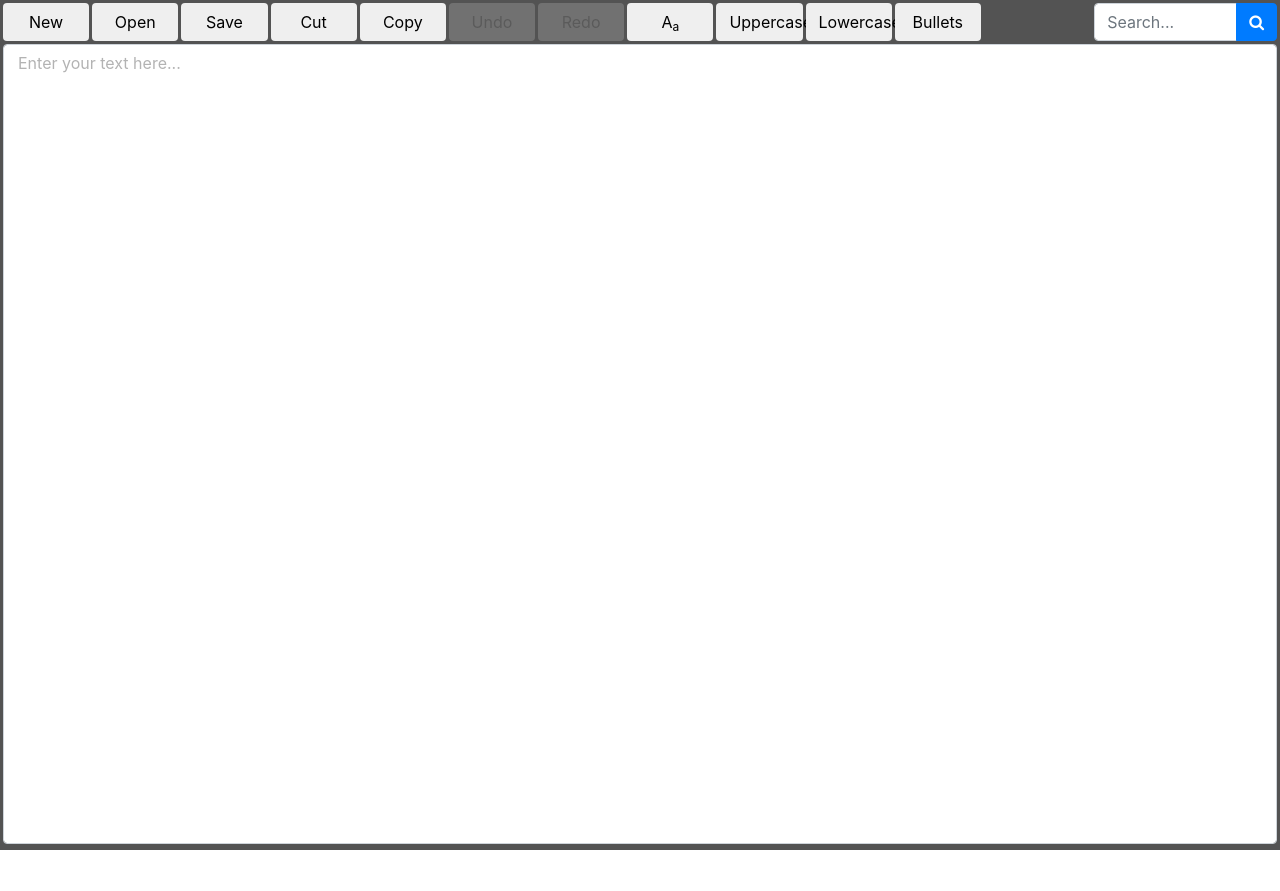
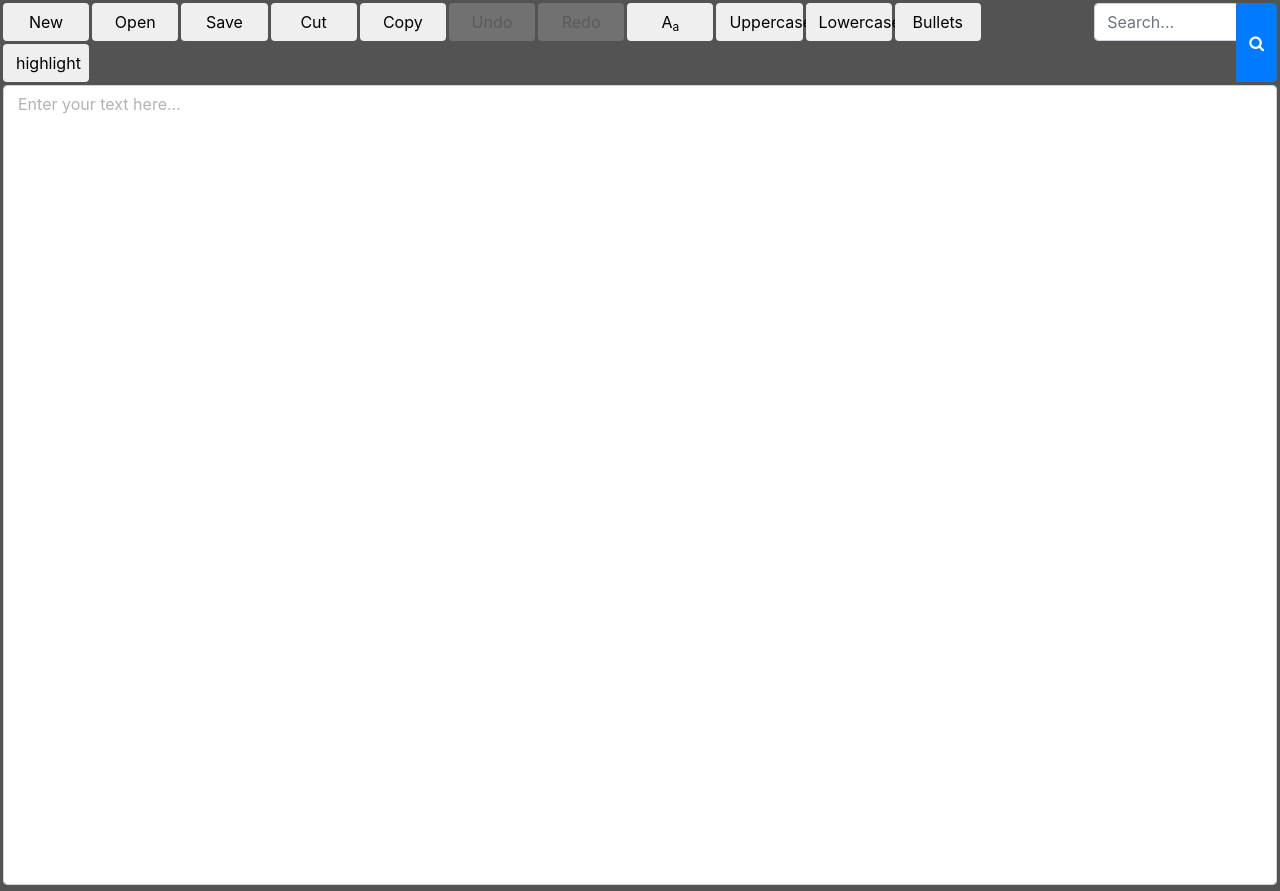
Before and after one commit to yuvanpradeep/Supernovans, a plain HTML site: page TEXTEDITOR/Front.html in a window 1280 px wide. Before the commit the page ends 850 px from the top, so only its background shows below. Drawn offline with nearby package versions, Linux system fonts and the light colour scheme.

Commit message:
US #10 Task 36 Code for highlighting the text

```diff
--- a/TEXTEDITOR/Front.html
+++ b/TEXTEDITOR/Front.html
@@ -25,6 +25,7 @@
 					<button class="col-md-1 btnStyle btn btn-default" onclick="upperCase()">Uppercase</button>
 					<button class="col-md-1 btnStyle btn btn-default" onclick="lowerCase()">Lowercase</button>
 					<button class="col-md-1 btnStyle btn btn-default" onclick="bulletPoints()">Bullets</button>
+					<button class="col-md-1 btnStyle btn btn-default" onclick="highlight()">highlight</button>
                 </div>
                 <!-- Search Box -->
                 <div id ="searchBtnGrp" class="row  input-group btnStyle col-md-2 ml-auto">
```
